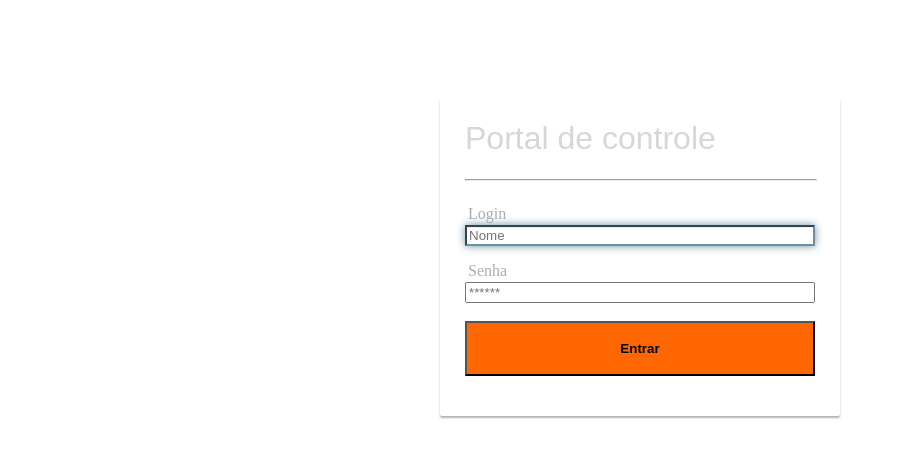
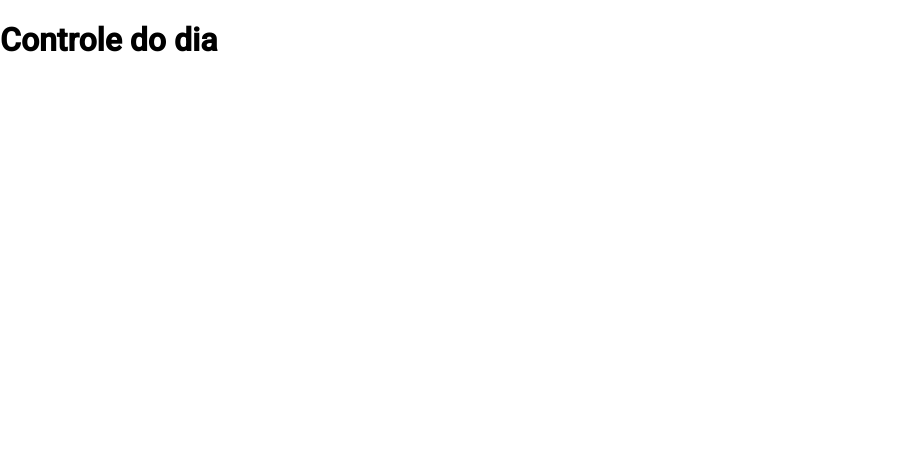
Before and after one commit to Vinicius-Faria/laticinio-mineirinho-web, an Angular app: page /cadastro in a window 1280 px wide. Before the commit this address led to /. Shown: the top 458 px of the page, without its empty margins (0-903 px from the left). Built offline with nearby package versions, Linux system fonts and the light colour scheme.

Commit message:
Login renderizando para proxima pagina

```diff
--- a/package.json
+++ b/package.json
@@ -19,6 +19,7 @@
     "@angular/platform-browser": "^14.2.0",
     "@angular/platform-browser-dynamic": "^14.2.0",
     "@angular/router": "^14.2.0",
+    "angular-animations": "^0.11.0",
     "bootstrap": "^5.2.2",
     "rxjs": "~7.5.0",
     "tslib": "^2.3.0",
--- a/src/app/app-routing.module.ts
+++ b/src/app/app-routing.module.ts
@@ -1,6 +1,7 @@
 import { NgModule } from '@angular/core';
 import { RouterModule, Routes } from '@angular/router';
 import { LoginComponent } from './screen/login/login.component';
+import { CadastroComponent } from './screen/cadastro/cadastro.component';
 
 const routes: Routes = [
   {
@@ -10,6 +11,10 @@ const routes: Routes = [
   {
     path: "", redirectTo: "/login", pathMatch: "full"
   },
+  {
+    path: 'cadastro',
+    component: CadastroComponent,
+  }
 ];
 
 @NgModule({
--- a/src/app/app.component.html
+++ b/src/app/app.component.html
@@ -1 +1 @@
-<app-login></app-login>
+<router-outlet></router-outlet>
--- a/src/app/screen/cadastro/cadastro.component.html
+++ b/src/app/screen/cadastro/cadastro.component.html
@@ -1 +1 @@
-<p>cadastro works!</p>
+<h1 class="mt-4" style="color: black">Controle do dia</h1>
--- a/src/app/screen/login/login.component.html
+++ b/src/app/screen/login/login.component.html
@@ -1,4 +1,4 @@
-<div class="container">
+    <div class="container" style="height: 80%">
         <br><br><br><br><br>
         <div class="card card-container">
             <h1 class='login_title text-center'>Portal de controle</h1>
@@ -7,7 +7,7 @@
             <form class="form-signin" #loginForm="ngForm" (ngSubmit)="onSubmit()">
                 <span id="reauth-email" class="reauth-email"></span>
                 <p class="input_title">Login</p>
-            <input type="text" class="form-control" [(ngModel)]="login.login" placeholder="Nome" required
+                <input type="text" class="form-control" [(ngModel)]="login.login" placeholder="Login" required
                     autofocus name="login">
                 <p class="input_title">Senha</p>
                 <input type="password" class="form-control" [(ngModel)]="login.senha" placeholder="******"
--- a/src/app/screen/login/login.component.ts
+++ b/src/app/screen/login/login.component.ts
@@ -1,7 +1,7 @@
 import { Component, OnInit, NgModule } from '@angular/core';
 import { Router } from '@angular/router';
 import { LoginService } from 'src/app/service/LoginService';
-import { MatSnackBar } from '@angular/material/snack-bar';
+import { MatSnackBar, MatSnackBarHorizontalPosition } from '@angular/material/snack-bar';
 import { Login } from '../entity/login';
 
 @Component({
@@ -15,6 +15,7 @@ export class LoginComponent implements OnInit {
   success: Boolean = false;
   errors!: String[];
   loading = false;
+  horizontalPosition: MatSnackBarHorizontalPosition = 'end';
 
   constructor(
     private serviceLogin: LoginService,
@@ -28,7 +29,11 @@ export class LoginComponent implements OnInit {
   }
 
   openSnackBar(message: string, action: string) {
-    this._snackBar.open(message, action);
+    this._snackBar.open(message, action, {
+      duration: 5 * 1000,
+      horizontalPosition: this.horizontalPosition,
+      panelClass: 'panelClass'
+    });
   }
 
   onSubmit() {
@@ -39,7 +44,7 @@ export class LoginComponent implements OnInit {
       success => {
         if (success) {
           this.loading = false;
-          this.router.navigate(['/']);
+          this.router.navigate(['/cadastro']);
         } else {
           this.openSnackBar('Login ou Senha incorretos','OK');
           this.loading = false;
--- a/src/app/service/LoginService.ts
+++ b/src/app/service/LoginService.ts
@@ -11,7 +11,7 @@ export class LoginService {
   constructor(private http: HttpClient) { }
 
   verifica(login: Login): Observable<any>{
-    return this.http.get("https://emporiomineirinho.vercel.app/login?username=" +
+    return this.http.get("https://laticineo-mineirinho.herokuapp.com/login?login=" +
     login.login + "&senha=" + login.senha).pipe(delay(1000))
   }
 
--- a/src/index.html
+++ b/src/index.html
@@ -6,8 +6,12 @@
   <base href="/">
   <meta name="viewport" content="width=device-width, initial-scale=1">
   <link rel="icon" type="image/x-icon" href="favicon.ico">
+  <link rel="preconnect" href="https://fonts.gstatic.com">
+  <link href="https://fonts.googleapis.com/css2?family=Roboto:wght@300;400;500&display=swap" rel="stylesheet">
+  <link href="https://fonts.googleapis.com/icon?family=Material+Icons" rel="stylesheet">
+  <link href="https://cdnjs.cloudflare.com/ajax/libs/font-awesome/4.6.3/css/font-awesome.min.css" rel="stylesheet" integrity="sha512-4uGZHpbDliNxiAv/QzZNo/yb2FtAX+qiDb7ypBWiEdJQX8Pugp8M6il5SRkN8jQrDLWsh3rrPDSXRf3DwFYM6g==" crossorigin="anonymous" referrerpolicy="no-referrer" />
 </head>
-<body>
+<body class="mat-typography">
   <app-root></app-root>
 </body>
 </html>
--- a/src/styles.css
+++ b/src/styles.css
@@ -1 +1,19 @@
 /* You can add global styles to this file, and also import other style files */
+
+html, body { height: 100%; }
+body { margin: 0; font-family: Roboto, "Helvetica Neue", sans-serif; }
+
+html, body { height: 100%; }
+body { margin: 0; font-family: Roboto, "Helvetica Neue", sans-serif; }
+
+.panelClass{
+    background-color: rgb(230, 230, 230);
+    color:black;
+    box-shadow: 5px 5px #FE6701;
+}
+
+.mat-simple-snackbar-action{
+  background-color: #FE6701;
+  color: white;
+  border-radius: 25%;
+}
```
Also changed, not shown: src/app/app.module.ts (+15 -8 lines), .browserslistrc (added), src/app/screen/login/login.component.css (indentation only), 2 other files (tests, documents, lock files or other folders). Lines whose indentation alone changed are shown as unchanged.
